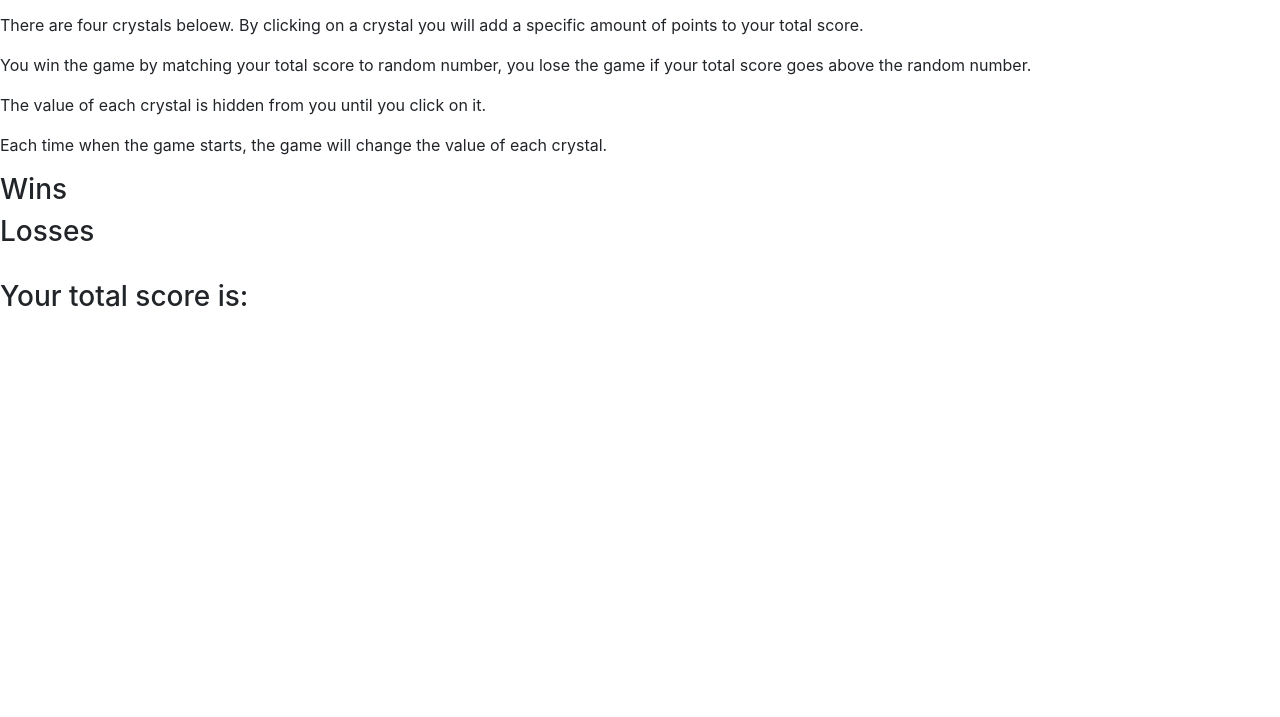
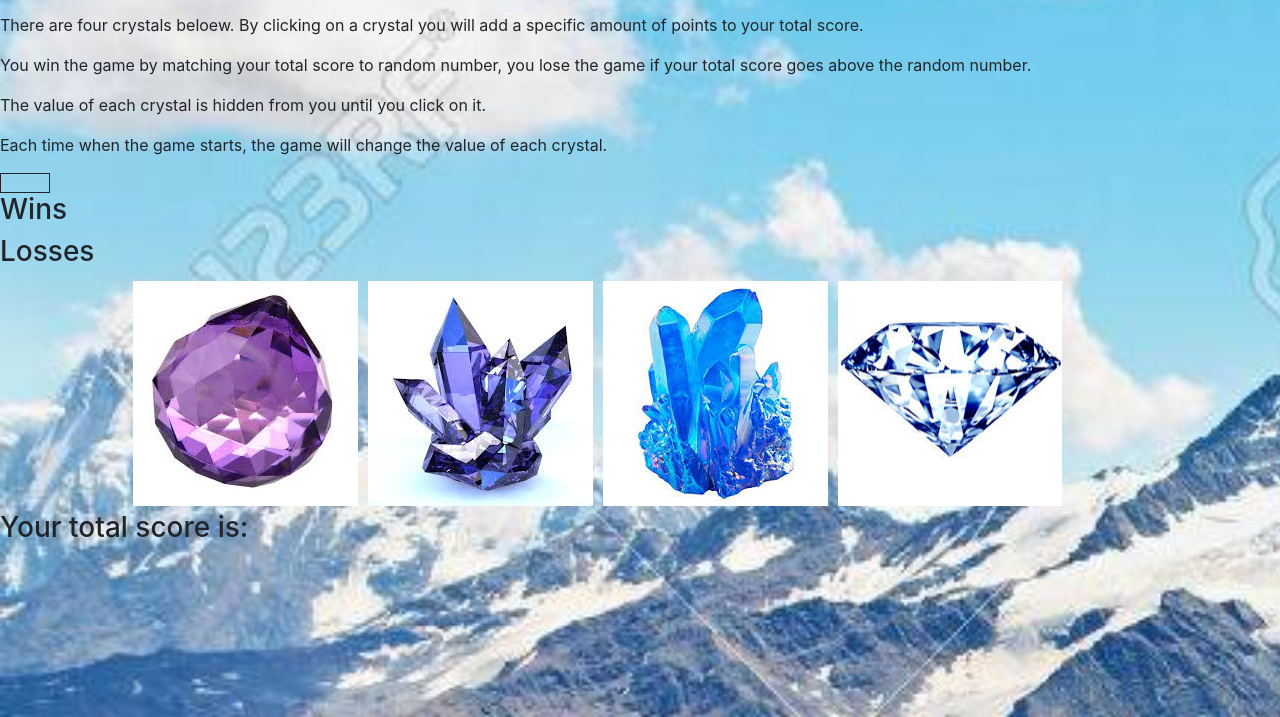
Before and after one commit to Alpajp/Crystal-Game, a plain HTML site: page index.html in a window 1280 px wide. Shown: the part 83-800 px from the top of the page. Drawn offline with nearby package versions, Linux system fonts and the light colour scheme; files that its build step writes are made by us from their sources.

Commit message:
saving homework

```diff
--- a/assets/css/style.css
+++ b/assets/css/style.css
@@ -1,30 +1,21 @@
-
-.diamond {
-    width: 90px;
-    height: 90px;
-    background: #1eff00;
-    margin: 0;
-    padding: 0;
-
+body {
+    background-image: url("../images/background.jpg");
+    background-repeat: no-repeat;
+    background-size: 300%;
 }
 
-#red {
-    color: #fff;
-    background-color: #d9534f;
-    border-color: #d9534f;
+img {
+    margin: 5px;
 }
-#blue {
-    color: #fff;
-    background-color: #5bc0de;
-    border-color: #5bc0de;
+
+#imgDiv {
+    display: flex;
+    margin: 0 auto;
+    width: 80%;
 }
-#yellow {
-    color: #fff;
-    background-color: #f0ad4e;
-    border-color: #f0ad4e;
+
+#matchId {
+    border: 1px solid;
+    height: 20px;
+    width: 50px;
 }
-#green {
-    color: #fff;
-    background-color: #5cb85c;
-    border-color: #5cb85c;
-}
--- a/assets/javascript/game.js
+++ b/assets/javascript/game.js
@@ -0,0 +1,4 @@
+var crystal1 = 0;
+var ctrstal2 = 0;
+var ctrstal3 = 0;
+var ctrstal4 = 0;
--- a/index.html
+++ b/index.html
@@ -6,7 +6,7 @@
 <meta http-equiv="X-UA-Compatible" content="ie=edge">
 <link rel="stylesheet" href="https://cdnjs.cloudflare.com/ajax/libs/twitter-bootstrap/4.1.3/css/bootstrap.min.css">
 <link rel="stylesheet" href="https://use.fontawesome.com/releases/v5.3.1/css/all.css">
-<link rel="stylesheet" href="style.css">
+<link rel="stylesheet" href="assets/css/style.css">
 <title>Crystal Game</title>
 </head>
 <body>
@@ -25,7 +25,8 @@
        value of each crystal.</p>
 </div>
 <div>
-    <div>
+    <div id="matchId">
+
         <h1 id="matchValue"></h1>
     </div>
     <div>
@@ -38,11 +39,11 @@
             <span id="Losses"></span>
         </div>
     </div>
-    <div>
-        <img src="" alt="">
-        <img src="" alt="">
-        <img src="" alt="">
-        <img src="" alt="">
+    <div id="imgDiv">
+        <img src="assets/images/Crystal1.jpg" alt="">
+        <img src="assets/images/Crystal2.jpg" alt="">
+        <img src="assets/images/Crystal3.jpg" alt="">
+        <img src="assets/images/Crystal4.jpg" alt="">
     </div>
     <h3>Your total score is:</h3>
     <div>
@@ -50,6 +51,7 @@
     </div>
 </div>
 
+<script src="assets/javascript/game.js"></script>
 <script src="https://cdnjs.cloudflare.com/ajax/libs/jquery/3.3.1/jquery.slim.min.js"></script>
 <script src="https://cdnjs.cloudflare.com/ajax/libs/popper.js/1.13.0/umd/popper.min.js"></script>
 <script src="https://cdnjs.cloudflare.com/ajax/libs/twitter-bootstrap/4.1.3/js/bootstrap.min.js"></script>
```
Also changed, not shown: assets/images/Crystal1.jpg (added), assets/images/Crystal2.jpg (added), assets/images/Crystal3.jpg (added), assets/images/Crystal4.jpg (added), assets/images/background.jpg (added).
